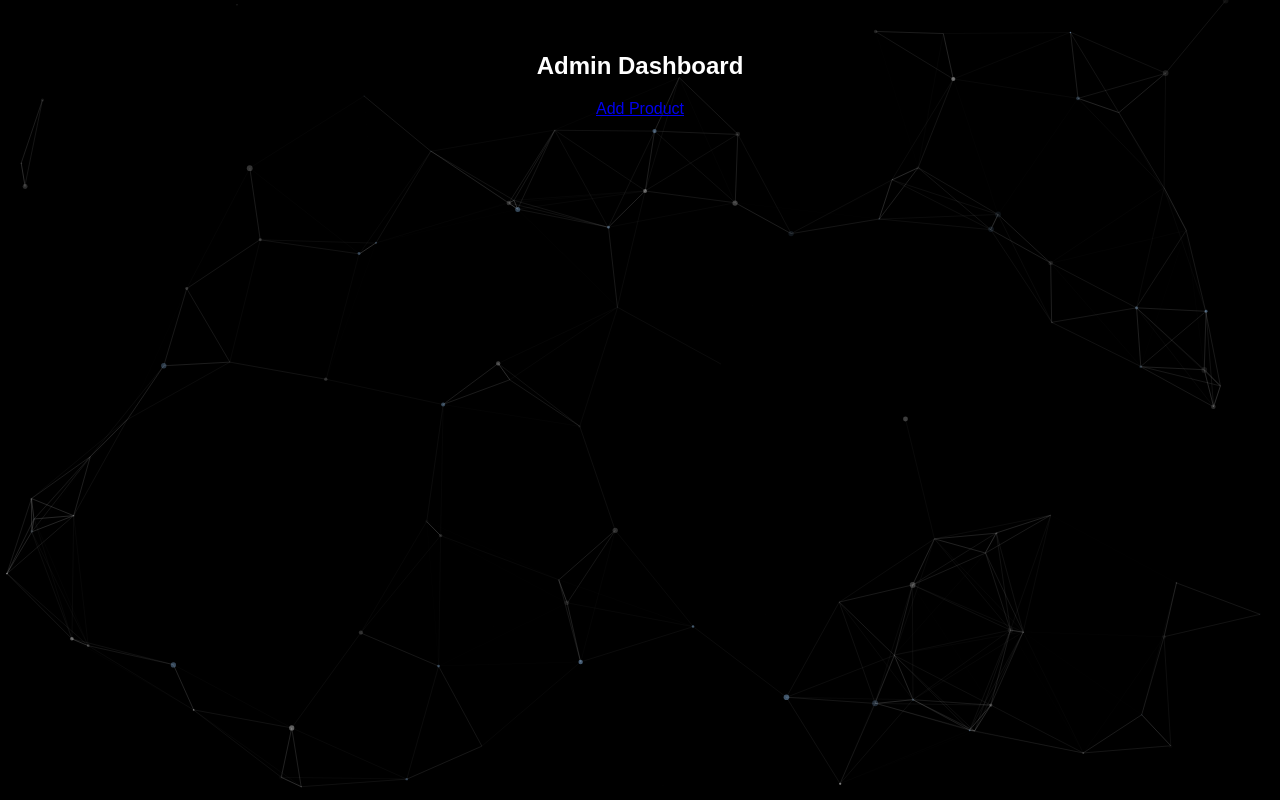
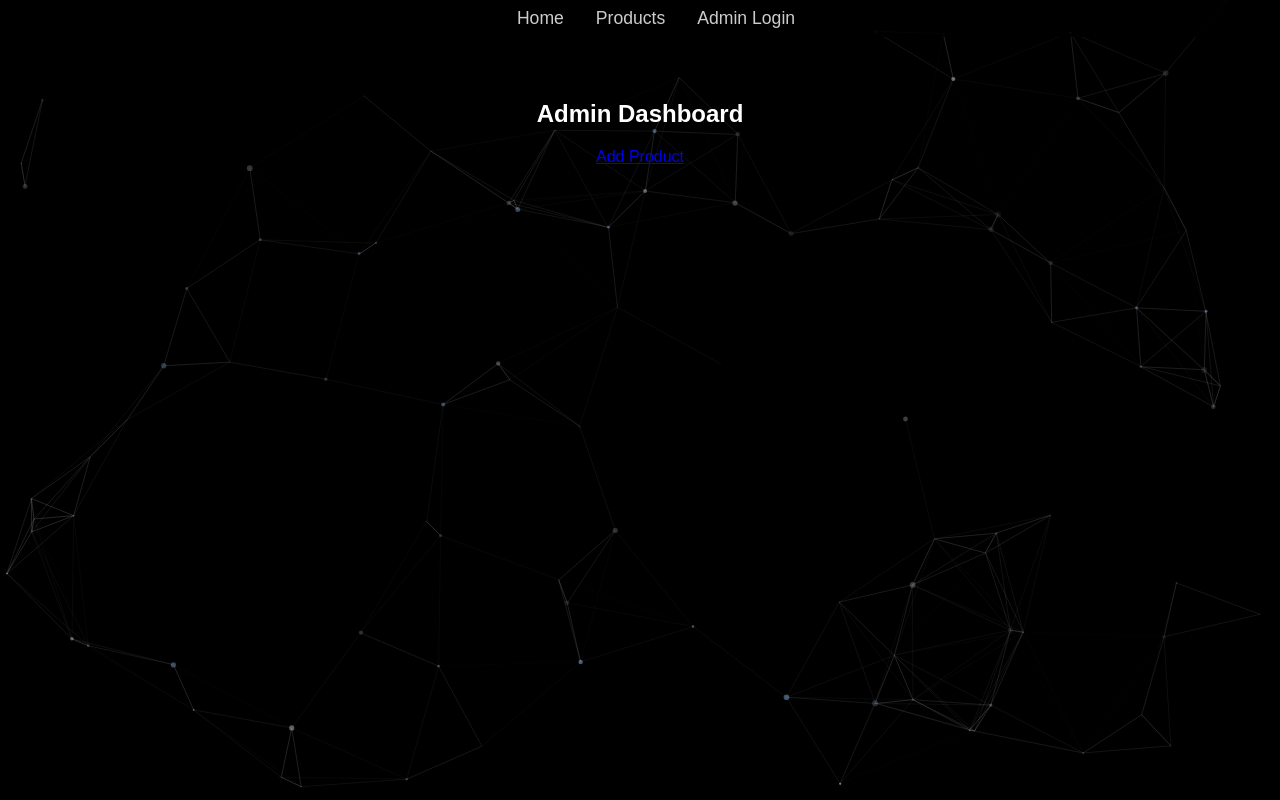
Before and after one commit to Occxr/occur-site, a Flask app: page /admin/dashboard in a window 1280 px wide. Run offline with Flask 3, Linux system fonts and the light colour scheme; a user stored in the database is signed in; data that the repository does not hold is empty.

Commit message:
Add animated nav bar with Products/Home/Admin

```diff
--- a/app/static/css/style.css
+++ b/app/static/css/style.css
@@ -13,10 +13,34 @@ html, body {
   z-index: 0;
 }
 
+.navbar {
+  position: fixed;
+  top: 0;
+  width: 100%;
+  background-color: rgba(0, 0, 0, 0.85);
+  padding: 0.5rem 1rem;
+  z-index: 2;
+  display: flex;
+  justify-content: center;
+  gap: 2rem;
+  font-size: 1.1rem;
+}
+
+.navbar a {
+  color: #ccc;
+  text-decoration: none;
+  transition: color 0.3s;
+}
+
+.navbar a:hover {
+  color: #fff;
+}
+
 .overlay {
   z-index: 1;
   position: relative;
   color: white;
   text-align: center;
   padding: 2rem;
+  margin-top: 3rem;
 }
--- a/app/templates/base.html
+++ b/app/templates/base.html
@@ -7,9 +7,17 @@
 </head>
 <body>
   <div id="particles-js"></div>
+
+  <nav class="navbar">
+    <a href="{{ url_for('main.home') }}">Home</a>
+    <a href="{{ url_for('main.products') }}">Products</a>
+    <a href="{{ url_for('auth.login') }}">Admin Login</a>
+  </nav>
+
   <div class="overlay">
     {% block content %}{% endblock %}
   </div>
+
   <script src="https://cdn.jsdelivr.net/npm/particles.js@2.0.0/particles.min.js"></script>
   <script src="{{ url_for('static', filename='js/particles-init.js') }}"></script>
 </body>
```
